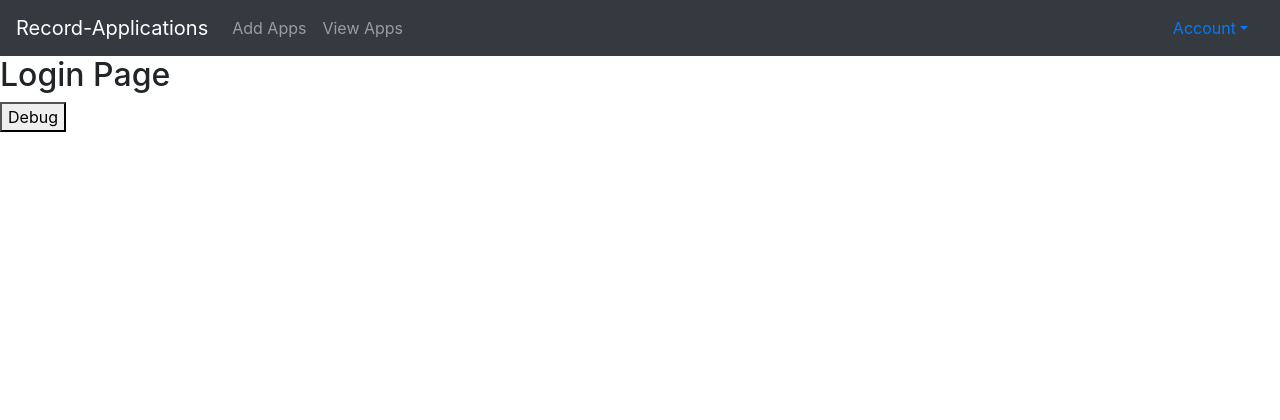
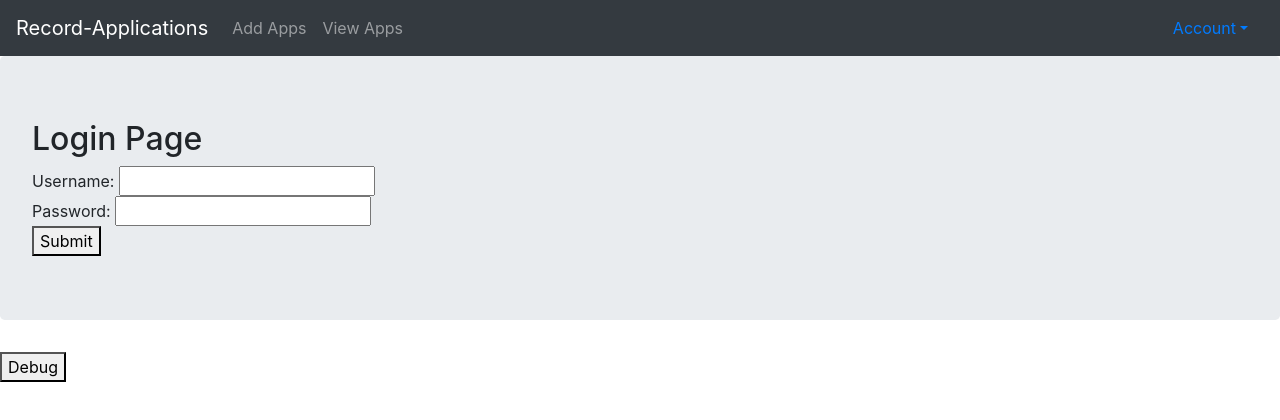
Before and after one commit to jbroomer/Record-Applications, a React (Create React App) app in the folder frontend/: page /login in a window 1280 px wide. Shown: the top 420 px of the page. Built offline with nearby package versions, Linux system fonts and the light colour scheme; the HTML template or start-up script is replaced by a standard one.

Commit message:
Init page layout

```diff
--- a/frontend/src/components/Account.js
+++ b/frontend/src/components/Account.js
@@ -1,8 +1,11 @@
 import React from 'react'
+import Jumbotron from 'react-bootstrap/Jumbotron';
 
 const Account = () => {
     return (
-        <h2>Account Page</h2>
+        <Jumbotron>
+            <h2>Your Account</h2>
+        </Jumbotron>
     )
 }
 
--- a/frontend/src/components/HomePage.js
+++ b/frontend/src/components/HomePage.js
@@ -1,8 +1,11 @@
 import React from 'react'
+import Jumbotron from 'react-bootstrap/Jumbotron';
 
 const HomePage = () => {
     return (
-        <h2>Home Page</h2>
+        <Jumbotron>
+            <h2>Home Page</h2>
+        </Jumbotron>
     )
 }
 
--- a/frontend/src/components/Login.js
+++ b/frontend/src/components/Login.js
@@ -1,8 +1,24 @@
 import React from 'react'
+import Jumbotron from 'react-bootstrap/Jumbotron';
+import Row from 'react-bootstrap/Row'
+import Col from 'react-bootstrap/Col'
+import Container from 'react-bootstrap/Container'
 
 const Login = () => {
     return (
-        <h2>Login Page</h2>
+        <Jumbotron>
+            <h2>Login Page</h2>
+            <div>
+                Username: <input></input>
+                <br></br>
+                Password: <input></input>
+            </div>
+
+            <div>
+                <button>Submit</button>
+            </div>
+        </Jumbotron>
+
     )
 }
 
```
